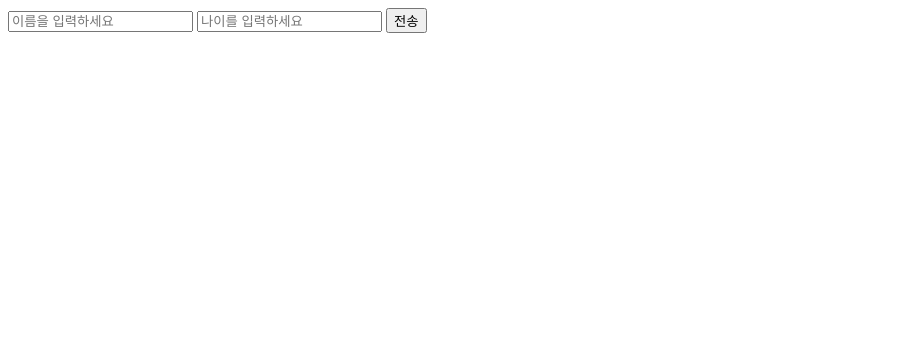
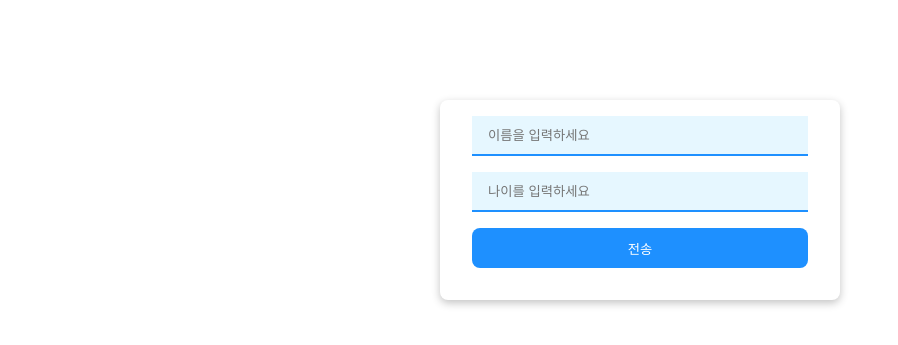
Before and after one commit to Kangjimmy/hp-html, a Node server app: page / in a window 1280 px wide. Shown: the top 345 px of the page, without its empty margins (0-898 px from the left). Run offline with Node 20, Linux system fonts and the light colour scheme.

Commit message:
공통 css

```diff
--- a/node/2024-03-05/css/style.css
+++ b/node/2024-03-05/css/style.css
@@ -1,5 +1,20 @@
+:root {
+  --color-primary: #1e90ff;
+  --color-sub-primary: #e6f7ff;
+}
+
+* {
+  box-sizing: border-box;
+}
+a {
+  text-decoration: none;
+}
+body,
+html {
+  padding: 0;
+  margin: 0;
+}
 h1 {
-  background-color: cornflowerblue;
   margin: 0;
   padding: 0;
 }
@@ -13,5 +28,105 @@ li {
 
 ul {
   display: flex;
-  background-color: greenyellow;
 }
+
+section {
+  margin-top: 100px;
+}
+.container {
+  margin: auto;
+  display: flex;
+  flex-direction: column;
+  width: 400px;
+  height: 200px;
+  border-radius: 8px;
+  padding: 1rem 2rem;
+  gap: 1rem;
+  box-shadow: rgba(0, 0, 0, 0.24) 0px 3px 8px;
+}
+
+.container__name,
+.container__age {
+  height: 2.5rem;
+  border: none;
+  border-bottom: 2px solid var(--color-primary);
+  background-color: var(--color-sub-primary);
+  outline: none;
+  padding: 0 1rem;
+}
+
+.container__btn {
+  height: 2.5rem;
+  border: none;
+  border-radius: 8px;
+  background-color: var(--color-primary);
+  color: white;
+  cursor: pointer;
+}
+
+/* contacts */
+
+.header {
+  display: flex;
+  align-items: center;
+  gap: 1rem;
+  padding: 1.2rem 3rem;
+  box-shadow: rgba(14, 30, 37, 0.12) 0px 2px 4px 0px,
+    rgba(14, 30, 37, 0.32) 0px 2px 16px 0px;
+}
+.main__container {
+  margin: 100px auto;
+  max-width: 1200px;
+  padding: 0 2rem;
+}
+
+.icon {
+  font-size: 32px;
+}
+
+.contacts__div.add {
+  display: flex;
+  justify-content: right;
+}
+.add__btn {
+  border-style: none;
+  cursor: pointer;
+  padding: 0.5rem 1rem;
+  border-radius: 4px;
+}
+
+.contacts__ul {
+  border-bottom: 1px solid #f0f1f3;
+  display: flex;
+  padding: 0.7rem;
+}
+
+.contacts__ul.title {
+  font-weight: bold;
+  padding-bottom: 0.5rem;
+}
+
+.contacts__name {
+  flex-basis: 20%;
+}
+.contacts__mail {
+  flex-basis: 35%;
+}
+.contacts__tel {
+  flex-basis: 30%;
+}
+
+.contacts__trans {
+  color: transparent;
+}
+
+.contacts__manage {
+  display: flex;
+  gap: 2rem;
+  opacity: 0.3;
+}
+
+.manage__mod,
+.manage__del {
+  cursor: pointer;
+}
```
